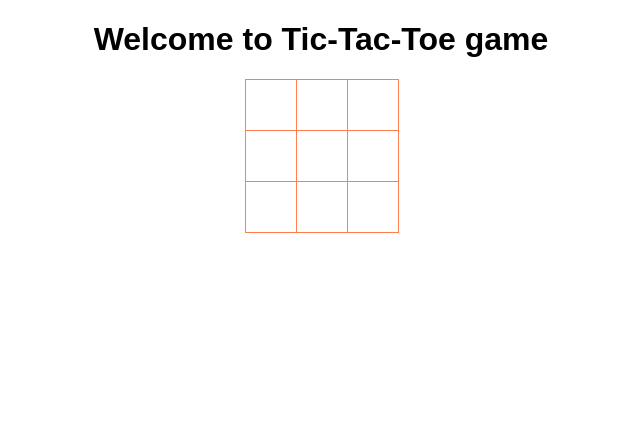
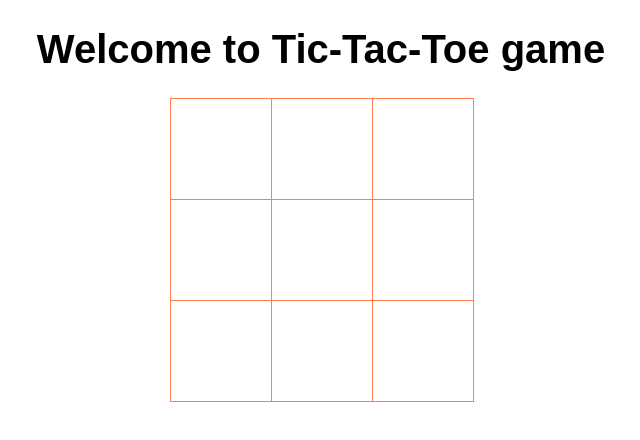
Before and after one commit to peacefulseeker/tic-tac-toe, a React (Create React App) app: page / in a window 1280 px wide. Shown: the top 440 px of the page, without its empty margins (319-959 px from the left). Built offline with nearby package versions, Linux system fonts and the light colour scheme.

Commit message:
types/global styles updates

```diff
--- a/src/components/App.tsx
+++ b/src/components/App.tsx
@@ -1,6 +1,11 @@
 import Grid from "./Grid";
-import styled from "styled-components";
+import styled, { createGlobalStyle } from "styled-components";
 
+const GlobalStyle = createGlobalStyle`
+    body {
+        font-family: Arial;
+    }
+`;
 const Container = styled.div`
     margin: 0 auto;
     width: 1200px;
@@ -8,14 +13,17 @@ const Container = styled.div`
 `;
 
 const Title = styled.h1`
-    font-family: Arial;
+    font-size: 40px;
 `;
 
 export default function App() {
     return (
-        <Container>
-            <Title>Welcome to Tic-Tac-Toe game</Title>
-            <Grid size={3} />
-        </Container>
+        <>
+            <GlobalStyle />
+            <Container>
+                <Title>Welcome to Tic-Tac-Toe game</Title>
+                <Grid size={3} />
+            </Container>
+        </>
     );
 }
--- a/src/components/Cell.tsx
+++ b/src/components/Cell.tsx
@@ -14,6 +14,7 @@ export const StyledCell = styled.div<CellProps>`
     display: flex;
     justify-content: center;
     align-items: center;
+    font-size: ${props => props.size / 4}px;
 `;
 
 export default function Cell({ size, onCellClick }: CellProps) {
--- a/src/components/Grid.tsx
+++ b/src/components/Grid.tsx
@@ -2,7 +2,7 @@
 import { useCallback, useMemo, useState } from "react";
 import styled from 'styled-components';
 import Cell, { StyledCell } from "./Cell";
-import { Turn, Board } from '../types';
+import { Board, GridProps, GameStateProps, BoardStateProps } from '../types';
 
 const MINIMUM_STEPS_TO_WIN = 5;
 const StyledGrid = styled.div<{ disabled: boolean; }>`
@@ -21,21 +21,6 @@ const StyledGrid = styled.div<{ disabled: boolean; }>`
 const Row = styled.div`
     display: flex;
 `;
-
-// NOTE: when having type instead, hovering over gives mo insights on what's expected inside
-interface GridProps {
-    size: number;
-}
-
-interface GameStateProps {
-    finished: boolean;
-    draw: boolean;
-};
-interface BoardStateProps {
-    turn: Turn;
-    board: Board;
-    currentStep: number;
-};
 
 const initialGameState: GameStateProps = {
     finished: false,
@@ -123,7 +108,7 @@ export default function Grid({ size }: GridProps) {
                 {[...Array(size)].map((_, row) => (
                     <Row key={row}>
                         {[...Array(size)].map((_, col) => (
-                            <Cell key={col} size={50} onCellClick={e => onCellClick(e.currentTarget, row, col)} />
+                            <Cell key={col} size={100} onCellClick={e => onCellClick(e.currentTarget, row, col)} />
                         ))}
                     </Row>
                 ))}
```
Also changed, not shown: src/types.ts (+16 -1 lines).
